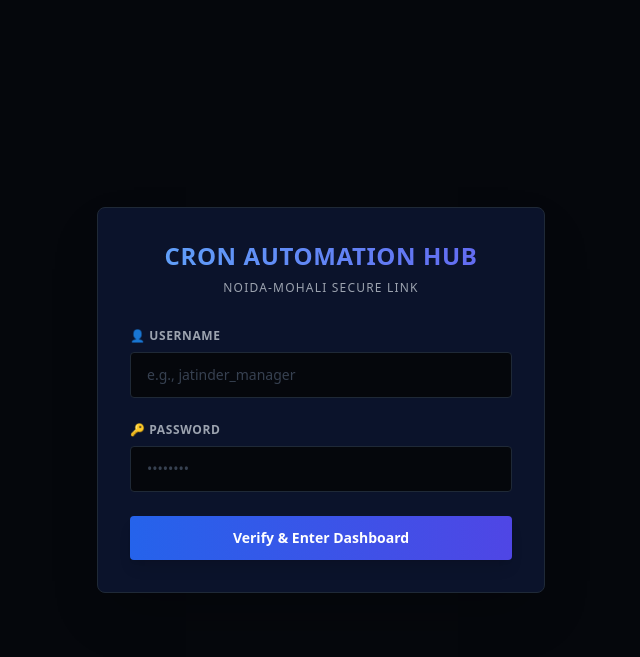
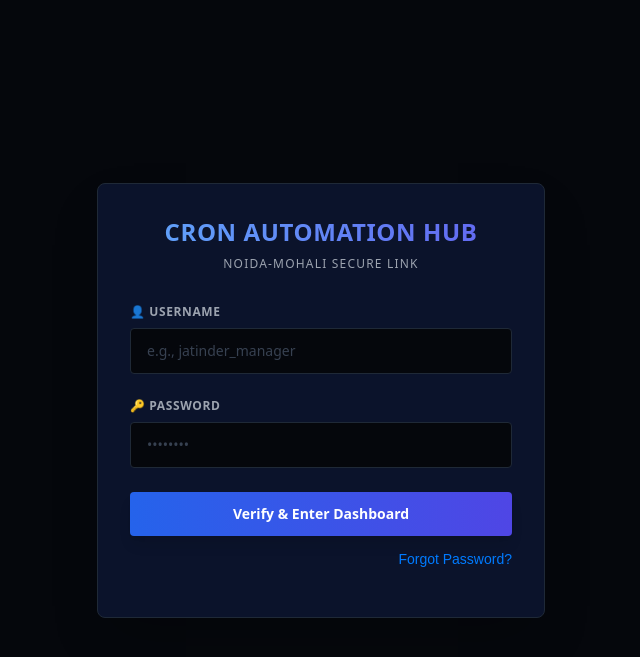
Before and after one commit to shilendramishra-max/my_project, a FastAPI app: page /login in a window 1280 px wide. Shown: the top 657 px of the page, without its empty margins (319-959 px from the left). Run offline with FastAPI, Linux system fonts and the light colour scheme; parts of the project's set-up code (start-up, migrations or seed data) failed here and were passed over; some libraries are stand-ins or nearby versions.

Commit message:
2026-06-18 updated version 2

```diff
--- a/fast_api_app/templates/login.html
+++ b/fast_api_app/templates/login.html
@@ -43,7 +43,15 @@
             <button type="submit" class="w-full bg-gradient-to-r from-blue-600 to-indigo-600 hover:from-blue-500 hover:to-indigo-500 text-white font-semibold py-3 px-4 rounded text-sm transition transform active:scale-95 shadow-lg">
                 Verify & Enter Dashboard
             </button>
+
+<div style="text-align: right; margin-top: 10px; margin-bottom: 15px;">
+    <a href="javascript:void(0);" onclick="showForgotMessage()" style="color: #007bff; text-decoration: none; font-size: 14px; font-family: sans-serif;">Forgot Password?</a>
+</div>
+
+
         </form>
+
+
     </div>
 
     <script>
@@ -53,5 +61,23 @@
             document.getElementById('error-box').classList.remove('hidden');
         }
     </script>
+
+
+<script>
+function showForgotMessage() {
+    // 🎯 YAHAN APNA MESSAGE LIKHO: \n lagane se nayi line (Enter) ban jayegi
+    var message = "🔒 PASSWORD RECOVERY \n\n" +
+                  "You cannot reset your password manually.\n" +
+                  "Please contact Shilendra Kumar Mishra to get a new password.\n\n" +
+                  "📩 Contact Helpdesk: shilendra.mishra@spicemoney.com;"
+
+    // Yeh direct native browser window pop-up kholega jo hamesha chalta hai
+    alert(message);
+}
+</script>
+
+
+
 </body>
+
 </html>
```
